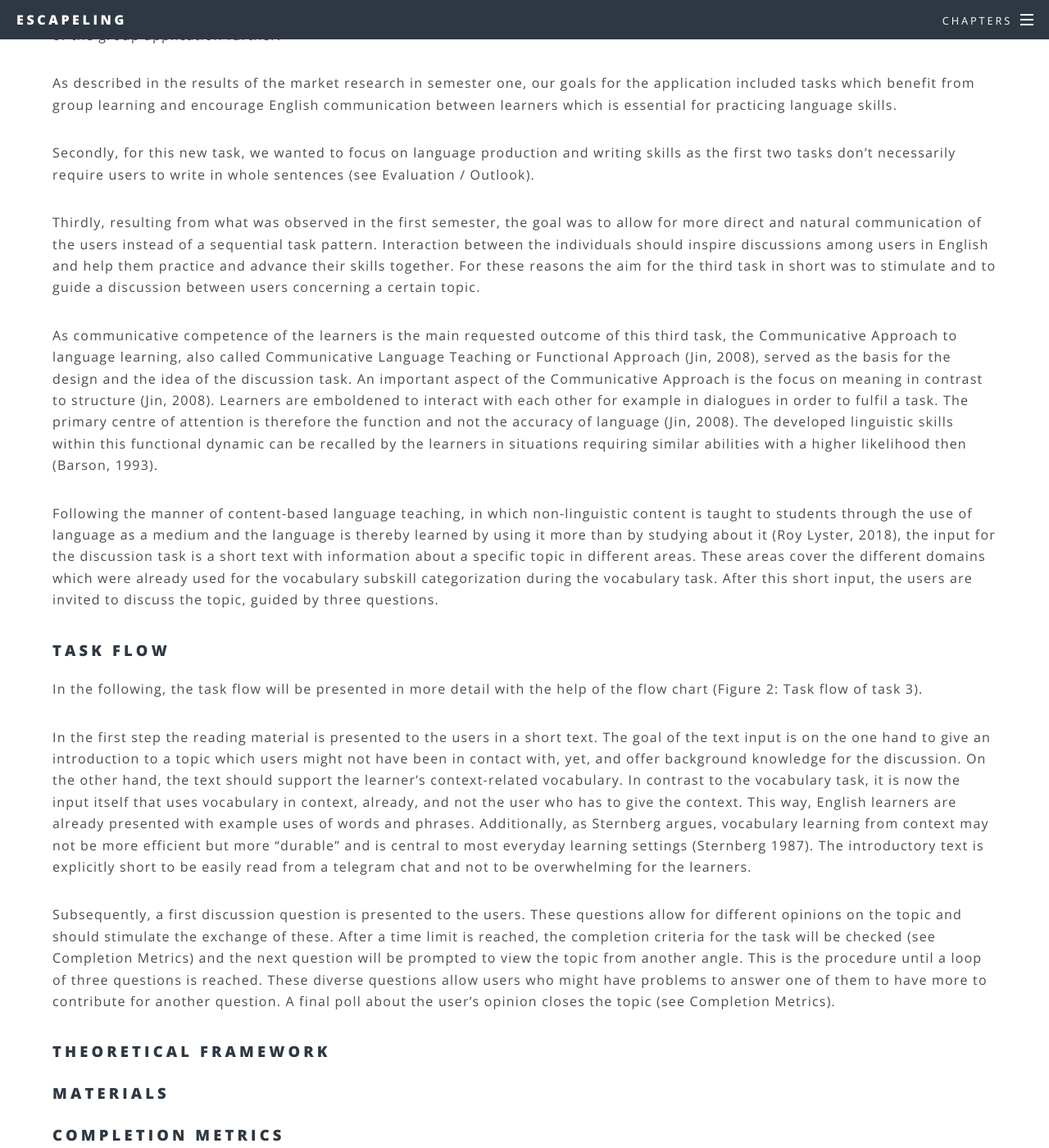
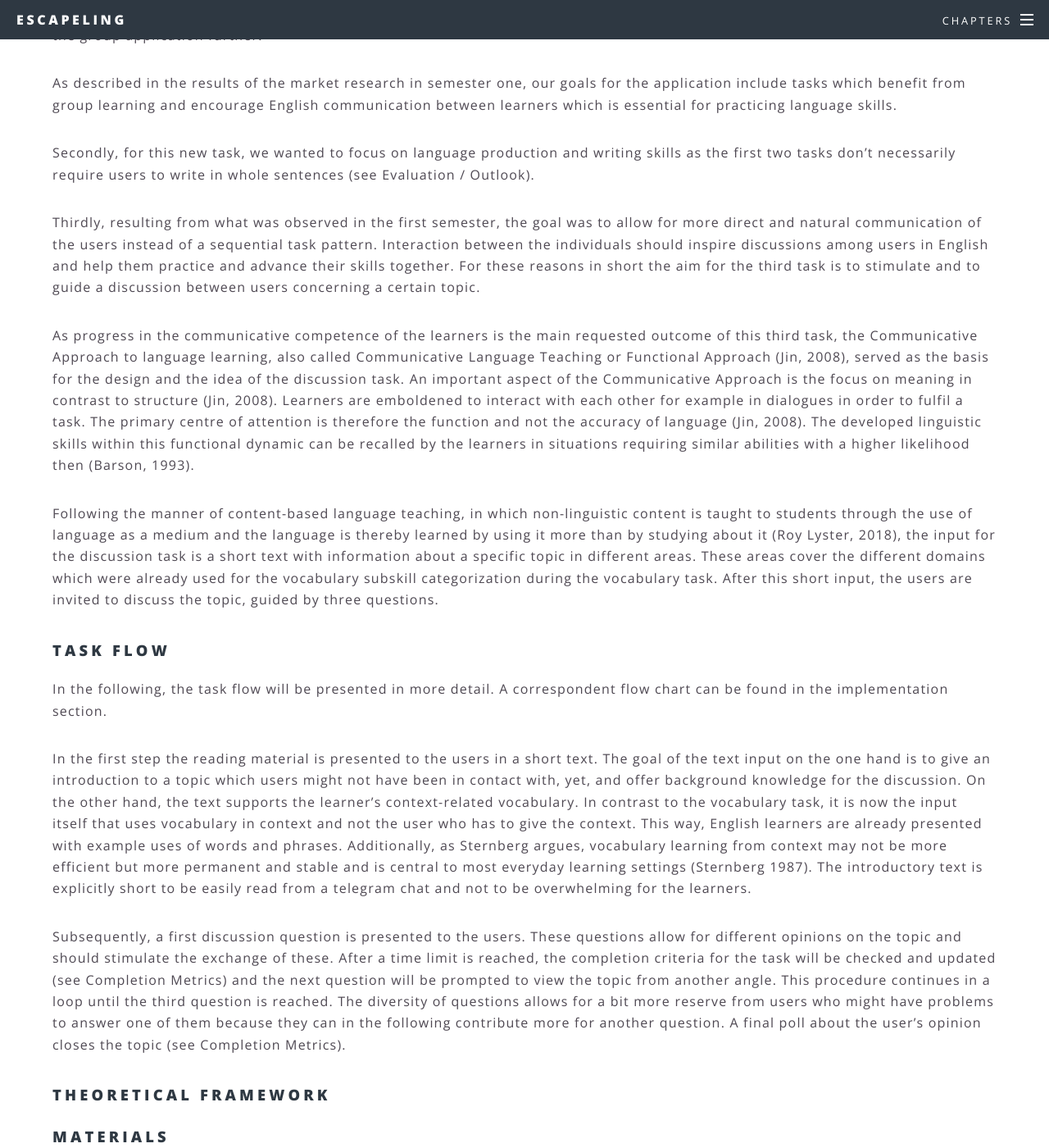
Before and after one commit to ALLUOS/ALLUOS.github.io, a Jekyll site: the page built from _posts/2020-05-03-design.md, in a window 1280 px wide and 1400 px high, scrolled down 7268 px. Shown: the whole window at 82% size. Built offline with Jekyll 4.4.1, drawn with Linux system fonts in a browser that asks for light colours; some of the changed text lies outside the part shown.

Commit message:
Update 2020-05-03-design.md

```diff
--- a/_posts/2020-05-03-design.md
+++ b/_posts/2020-05-03-design.md
@@ -105,26 +105,27 @@ Of course, we should keep in mind that this difficulty estimation does not resul
 
 ## Task 3 - Design Process
 
-In review of the intermediate results from semester one of the study project, we decided to design and implement one additional task during the second semester, which should include a number of aspects to complement the first two tasks and approach the aim of the group application further.
+In review of the intermediate results from semester one of the study project, we decided to design and implement one additional task during the second semester, which includes a number of aspects to complement the first two tasks and approaches the aim of the group application further.
 
-As described in the results of the market research in semester one, our goals for the application included tasks which benefit from group learning and encourage English communication between learners which is essential for practicing language skills.
+As described in the results of the market research in semester one, our goals for the application include tasks which benefit from group learning and encourage English communication between learners which is essential for practicing language skills.
 
 Secondly, for this new task, we wanted to focus on language production and writing skills as the first two tasks don’t necessarily require users to write in whole sentences (see Evaluation / Outlook).
 
 Thirdly, resulting from what was observed in the first semester, the goal was to allow for more direct and natural communication of the users instead of a sequential task pattern. Interaction between the individuals should inspire discussions among users in English and help them practice and advance their skills together.
-For these reasons the aim for the third task in short was to stimulate and to guide a discussion between users concerning a certain topic.
+For these reasons in short the aim for the third task is to stimulate and to guide a discussion between users concerning a certain topic.
 
-As communicative competence of the learners is the main requested outcome of this third task, the Communicative Approach to language learning, also called Communicative Language Teaching or Functional Approach (Jin, 2008), served as the basis for the design and the idea of the discussion task. An important aspect of the Communicative Approach is the focus on meaning in contrast to structure (Jin, 2008). Learners are emboldened to interact with each other for example in dialogues in order to fulfil a task. The primary centre of attention is therefore the function and not the accuracy of language (Jin, 2008). The developed linguistic skills within this functional dynamic can be recalled by the learners in situations requiring similar abilities with a higher likelihood then (Barson, 1993).
+As progress in the communicative competence of the learners is the main requested outcome of this third task, the Communicative Approach to language learning, also called Communicative Language Teaching or Functional Approach (Jin, 2008), served as the basis for the design and the idea of the discussion task. An important aspect of the Communicative Approach is the focus on meaning in contrast to structure (Jin, 2008). Learners are emboldened to interact with each other for example in dialogues in order to fulfil a task. The primary centre of attention is therefore the function and not the accuracy of language (Jin, 2008). The developed linguistic skills within this functional dynamic can be recalled by the learners in situations requiring similar abilities with a higher likelihood then (Barson, 1993).
 
 Following the manner of content-based language teaching, in which non-linguistic content is taught to students through the use of language as a medium and the language is thereby learned by using it more than by studying about it (Roy Lyster, 2018), the input for the discussion task is a short text with information about a specific topic in different areas. These areas cover the different domains which were already used for the vocabulary subskill categorization during the vocabulary task. After this short input, the users are invited to discuss the topic, guided by three questions.
 
 ### Task Flow
 
-In the following, the task flow will be presented in more detail with the help of the flow chart (Figure 2: Task flow of task 3).
+In the following, the task flow will be presented in more detail. A correspondent flow chart can be found in the implementation section.
 
-In the first step the reading material is presented to the users in a short text. The goal of the text input is on the one hand to give an introduction to a topic which users might not have been in contact with, yet, and offer background knowledge for the discussion. On the other hand, the text should support the learner’s context-related vocabulary. In contrast to the vocabulary task, it is now the input itself that uses vocabulary in context, already, and not the user who has to give the context. This way, English learners are already presented with example uses of words and phrases. Additionally, as Sternberg argues, vocabulary learning from context may not be more efficient but more “durable” and is central to most everyday learning settings (Sternberg 1987). The introductory text is explicitly short to be easily read from a telegram chat and not to be overwhelming for the learners.
+In the first step the reading material is presented to the users in a short text. The goal of the text input on the one hand is to give an introduction to a topic which users might not have been in contact with, yet, and offer background knowledge for the discussion. On the other hand, the text supports the learner’s context-related vocabulary. In contrast to the vocabulary task, it is now the input itself that uses vocabulary in context and not the user who has to give the context. This way, English learners are already presented with example uses of words and phrases. Additionally, as Sternberg argues, vocabulary learning from context may not be more efficient but more permanent and stable and is central to most everyday learning settings (Sternberg 1987). The introductory text is explicitly short to be easily read from a telegram chat and not to be overwhelming for the learners.
 
-Subsequently, a first discussion question is presented to the users. These questions allow for different opinions on the topic and should stimulate the exchange of these. After a time limit is reached, the completion criteria for the task will be checked (see Completion Metrics) and the next question will be prompted to view the topic from another angle. This is the procedure until a loop of three questions is reached. These diverse questions allow users who might have problems to answer one of them to have more to contribute for another question. A final poll about the user’s opinion closes the topic (see Completion Metrics).
+Subsequently, a first discussion question is presented to the users. These questions allow for different opinions on the topic and should stimulate the exchange of these. After a time limit is reached, the completion criteria for the task will be checked and updated (see Completion Metrics) and the next question will be prompted to view the topic from another angle. This procedure continues in a loop until the third question is reached. The diversity of questions allows for a bit more reserve from users who might have problems to answer one of them because they can in the following contribute more for another question.
+A final poll about the user’s opinion closes the topic (see Completion Metrics).
 
 ### Theoretical framework
 
```
